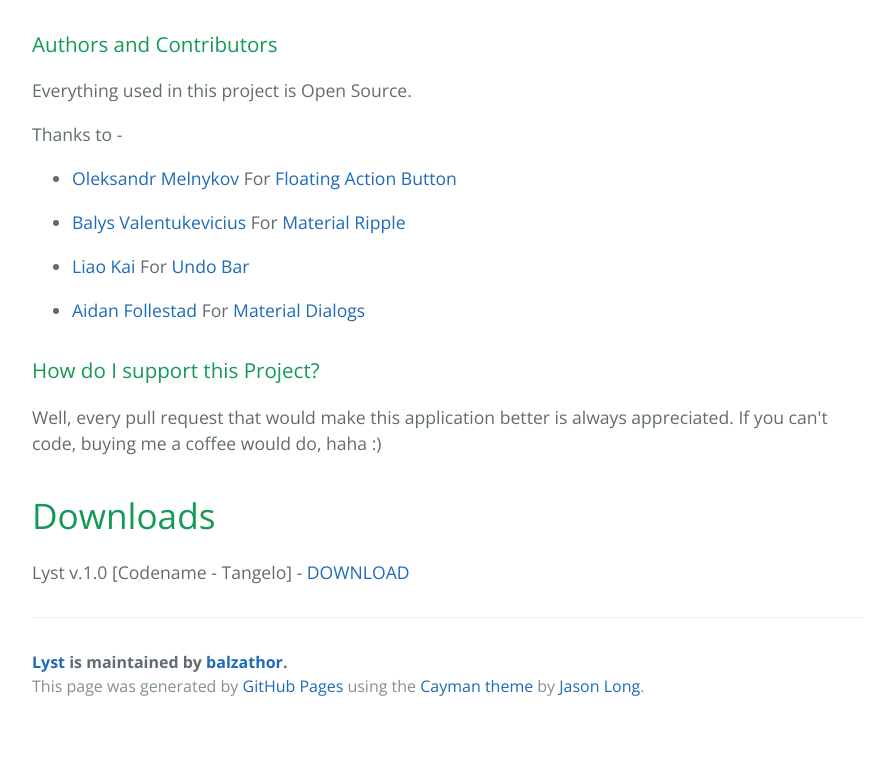
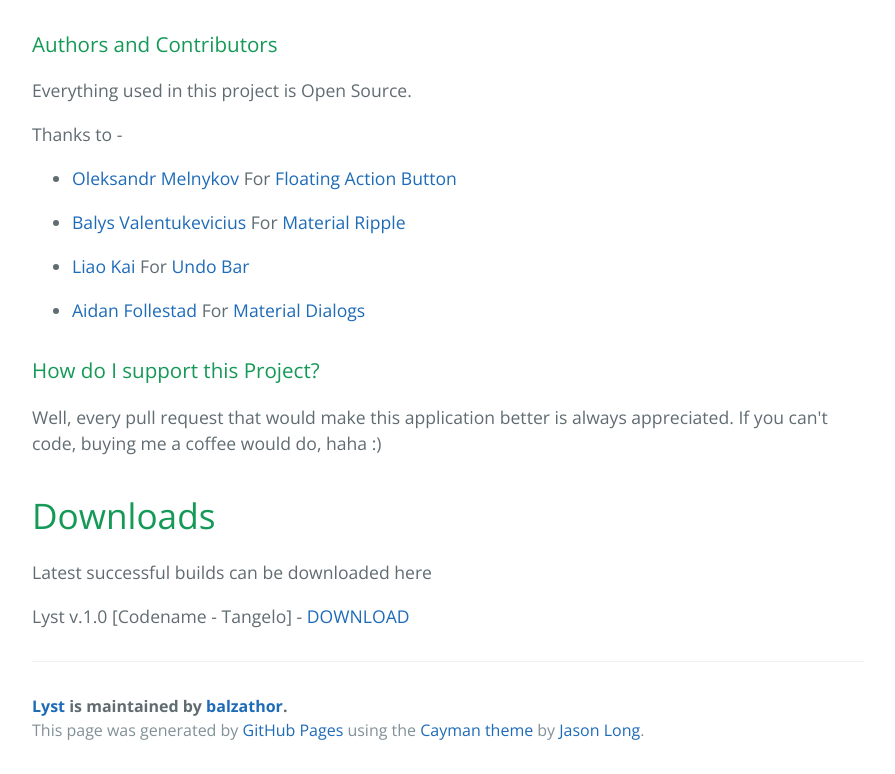
Before and after one commit to ziacto/Lyst, a plain HTML site: page index.html in a window 1280 px wide. Shown: the part 985-1759 px from the top of the page, without its empty margins (192-1087 px from the left). Before the commit the page ends 1715 px from the top, so only its background shows below. Drawn offline with nearby package versions, Linux system fonts and the light colour scheme.

```diff
--- a/index.html
+++ b/index.html
@@ -63,6 +63,8 @@
 <h1>
 <a id="downloads" class="anchor" href="#downloads" aria-hidden="true"><span class="octicon octicon-link"></span></a>Downloads</h1>
 
+<p>Latest successful builds can be downloaded here</p>
+
 <p>Lyst v.1.0 [Codename - Tangelo] - <a href="https://www.dropbox.com/s/7706crdgmdceb5x/Lyst%20%5B1.0%20Codename%20Tangelo%5D.apk?dl=0">DOWNLOAD</a></p>
 
       <footer class="site-footer">
```
Also changed, not shown: params.json (+1 -1 lines).
